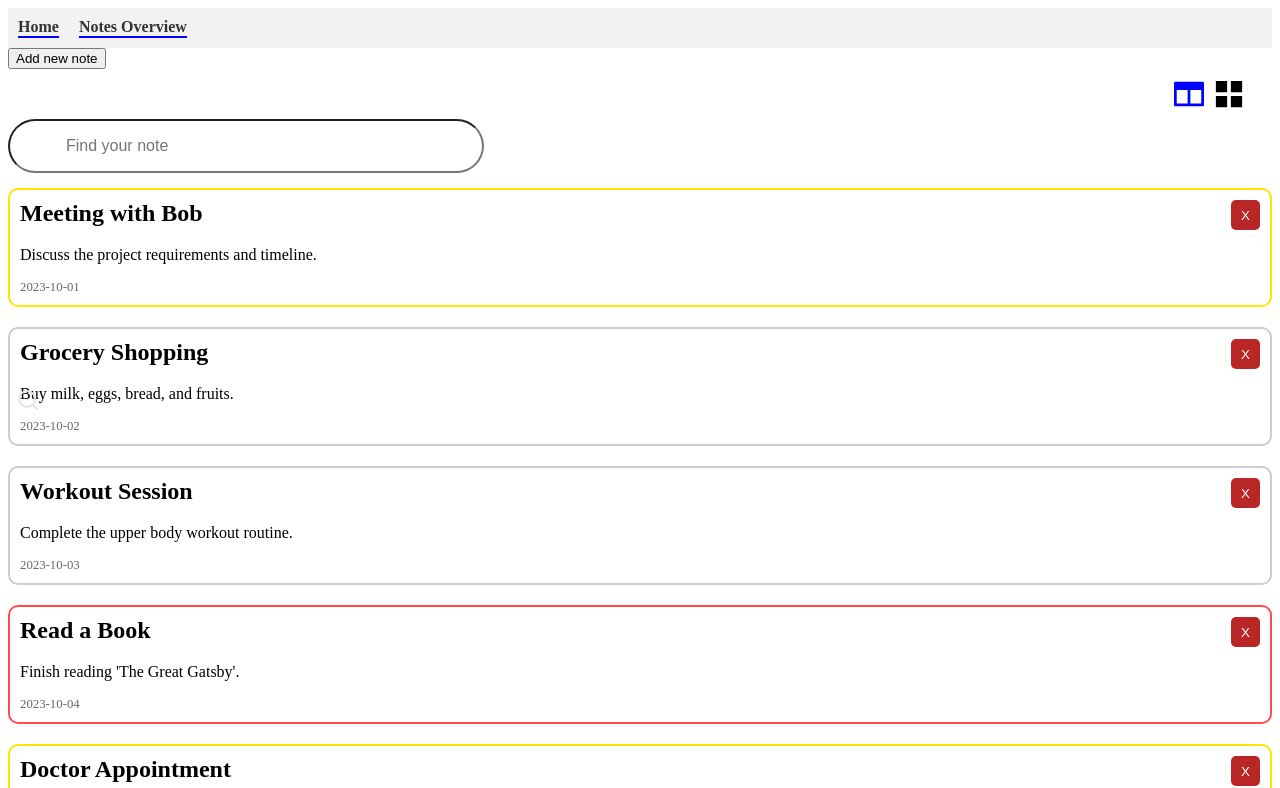
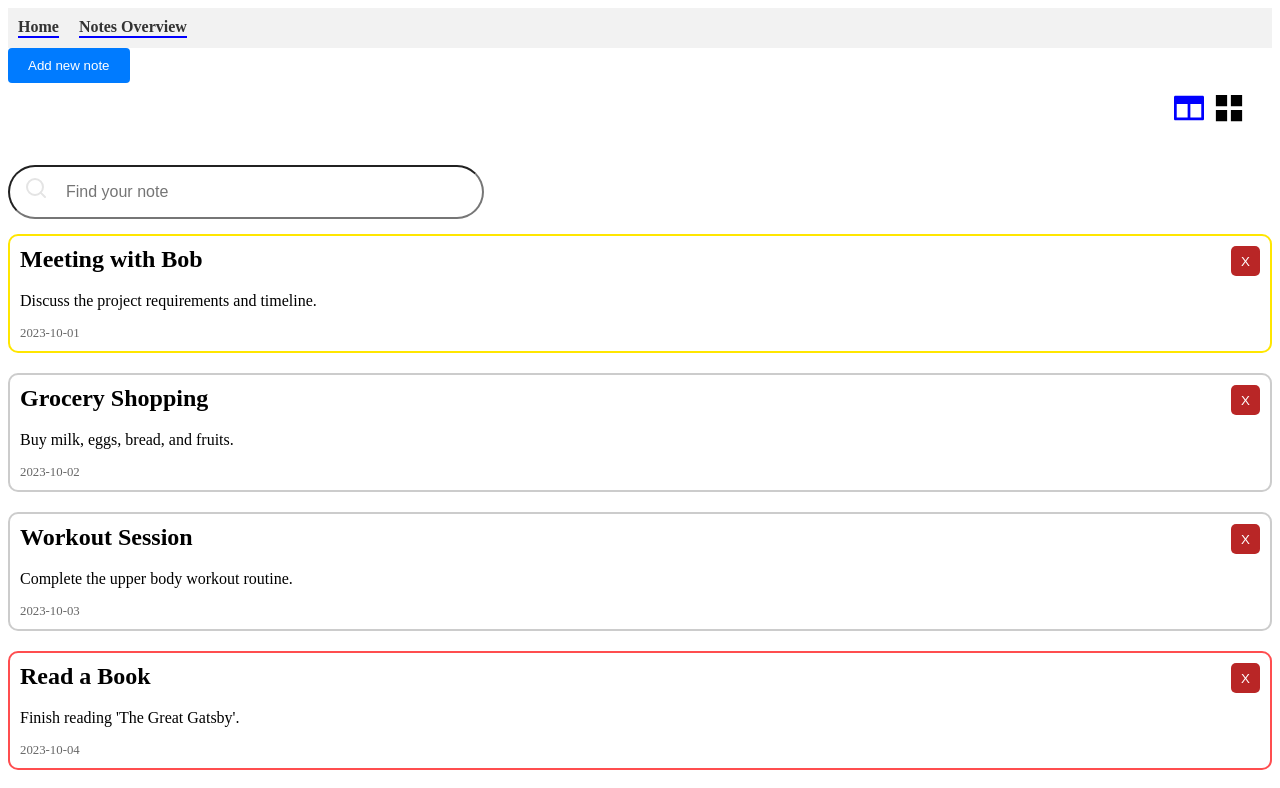
Before and after one commit to S4mm4ael/one-more-recap-project, a Vue app: page /notes in a window 1280 px wide. Shown: the top 788 px of the page. Built offline with nearby package versions, Linux system fonts and the light colour scheme; the HTML template or start-up script is replaced by a standard one.

Commit message:
fix: search icon posittion

```diff
--- a/src/components/SearchBox/SearchBox.vue
+++ b/src/components/SearchBox/SearchBox.vue
@@ -50,18 +50,18 @@ export default {
 svg {
   color: #e4e4e4;
 }
+
 .search {
-  top: 0px;
-  bottom: 0px;
-  left: 0px;
-  position: absolute;
+  display: flex;
 }
+
 .search-icon {
-  height: 100%;
+  height: 32px;
   padding-left: 16px;
   padding-right: 16px;
   align-items: center;
-  display: flex;
+  position: relative;
+  top: 43px;
 }
 input {
   padding: 16px 16px 16px 56px !important;
--- a/src/views/NotesOverview.vue
+++ b/src/views/NotesOverview.vue
@@ -1,6 +1,6 @@
 <template>
   <div class="notes">
-    <button @click="toggleModal = true">Add new note</button>
+    <button @click="toggleModal = true" class="add-button">Add new note</button>
     <div class="view-buttons-container">
       <SvgColumns :class="{active: column}" @click="toggleView(true)" />
       <SvgGrids :class="{active: !column}" @click="toggleView(false)" />
@@ -128,4 +128,12 @@ export default {
 .notes-container {
   margin-top: 15px;
 }
+.add-button {
+  background-color: #007bff;
+  color: #fff;
+  padding: 10px 20px;
+  border: none;
+  border-radius: 4px;
+  cursor: pointer;
+}
 </style>
```
